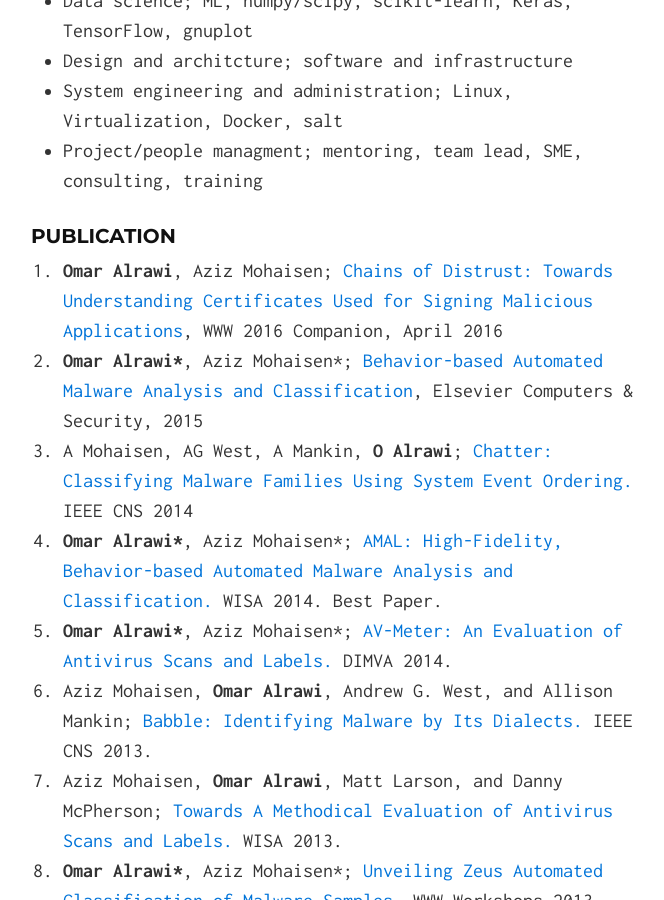
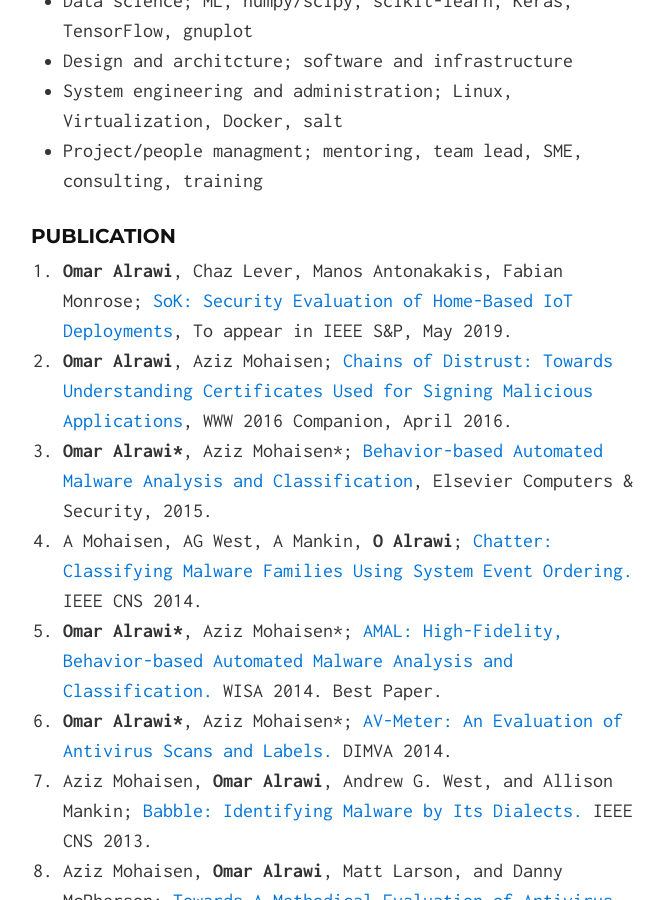
Before and after one commit to alrawi/alrawi.github.io, a Jekyll site: the page built from index.md, in a window 1280 px wide and 900 px high, scrolled down 724 px. Shown: the whole window, without its empty margins (307-971 px from the left). Built offline with Jekyll 4.4.1, drawn with Linux system fonts in a browser that asks for light colours; our own code applies the rules of GitHub Pages for plain Markdown files.

Commit message:
Added new publication
Added sok paper

```diff
--- a/index.md
+++ b/index.md
@@ -14,9 +14,10 @@ Omar Alrawi is pursuing a PhD in ECE at Georgia Tech. He has a CS and Math BS de
 - Project/people managment; mentoring, team lead, SME, consulting, training
 
 ### Publication
-1.  __Omar Alrawi__, Aziz Mohaisen; [Chains of Distrust: Towards Understanding Certificates Used for Signing Malicious Applications](/static/papers/malcert.pdf), WWW 2016 Companion, April 2016
-1.  __{::nomarkdown}Omar Alrawi*{:/}__, {::nomarkdown}Aziz Mohaisen*{:/}; [Behavior-based Automated Malware Analysis and Classification](/static/papers/15-cose.pdf), Elsevier Computers & Security, 2015
-2. A Mohaisen, AG West, A Mankin, __O Alrawi__; [Chatter: Classifying Malware Families Using System Event Ordering.](/static/papers/chatter-tr.pdf)  IEEE CNS 2014
+1.  __Omar Alrawi__, Chaz Lever, Manos Antonakakis, Fabian Monrose; [SoK: Security Evaluation of Home-Based IoT Deployments](), To appear in IEEE S&P, May 2019.
+1.  __Omar Alrawi__, Aziz Mohaisen; [Chains of Distrust: Towards Understanding Certificates Used for Signing Malicious Applications](/static/papers/malcert.pdf), WWW 2016 Companion, April 2016.
+1.  __{::nomarkdown}Omar Alrawi*{:/}__, {::nomarkdown}Aziz Mohaisen*{:/}; [Behavior-based Automated Malware Analysis and Classification](/static/papers/15-cose.pdf), Elsevier Computers & Security, 2015.
+2. A Mohaisen, AG West, A Mankin, __O Alrawi__; [Chatter: Classifying Malware Families Using System Event Ordering.](/static/papers/chatter-tr.pdf)  IEEE CNS 2014.
 3. __{::nomarkdown}Omar Alrawi*{:/}__, {::nomarkdown}Aziz Mohaisen*{:/}; [AMAL: High-Fidelity, Behavior-based Automated Malware Analysis and Classification.](/static/papers/amal-wisa14.pdf)  WISA 2014. Best Paper.
 4. __{::nomarkdown}Omar Alrawi*{:/}__, {::nomarkdown}Aziz Mohaisen*{:/}; [AV-Meter: An Evaluation of Antivirus Scans and Labels.](/static/papers/avmeter-dimva.pdf)  DIMVA 2014.
 5. Aziz Mohaisen, __Omar Alrawi__, Andrew G. West, and Allison Mankin; [Babble: Identifying Malware by Its Dialects.](/static/papers/babble-cns13.pdf)  IEEE CNS 2013.
```
